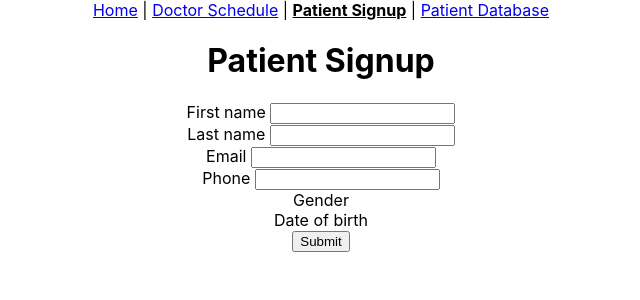
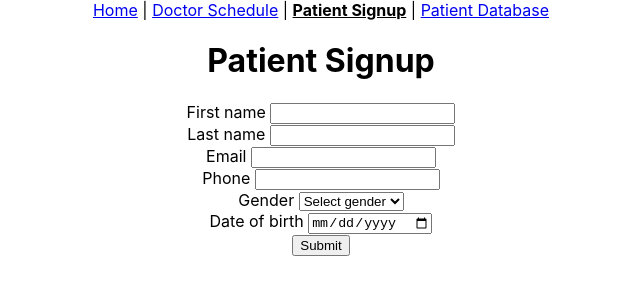
Before and after one commit to n-lusano/practiceassessment, a React (Create React App) app: page /patientsignup in a window 1280 px wide. Shown: the top 300 px of the page, without its empty margins (319-959 px from the left). Built offline with nearby package versions, Linux system fonts and the light colour scheme.

Commit message:
Added gender and date to Form.js

```diff
--- a/src/components/Form.js
+++ b/src/components/Form.js
@@ -41,19 +41,20 @@ export default function Form() {
       </div>
       <div>
         <label>Gender </label>
-        {/* <input
-                type="text"
-                name="gender"
-                onChange={handleInputChange}
-              /> */}
+        <select name="gender" onChange={handleInputChange}>
+          <option value="select">Select gender</option>
+          <option value="female">Female</option>
+          <option value="male">Male</option>
+          <option value="other">Other</option>
+        </select>
       </div>
       <div>
         <label>Date of birth </label>
-        {/* <input
-              type="text"
-              name="dateOfBirth"
-              onChange={handleInputChange}
-              /> */}
+        <input
+          type="date"
+          name="dateOfBirth"
+          onChange={handleInputChange}
+        ></input>
       </div>
       <div>
         <input type="button" value="Submit" onClick={submitForm} />
--- a/src/pages/Home.js
+++ b/src/pages/Home.js
@@ -10,12 +10,16 @@ export default function Home() {
       <PracticeHours />
       <p>
         <Link to="/doctorschedule">
-          <button type="button">Who is on duty?</button>
+          <button type="button">
+            <p>Who is on duty?</p>
+          </button>
         </Link>
       </p>
       <p>
         <Link to="/patientsignup">
-          <button type="button">I am a new patient</button>
+          <button type="button">
+            <p>I am a new patient</p>
+          </button>
         </Link>
       </p>
     </div>
```
